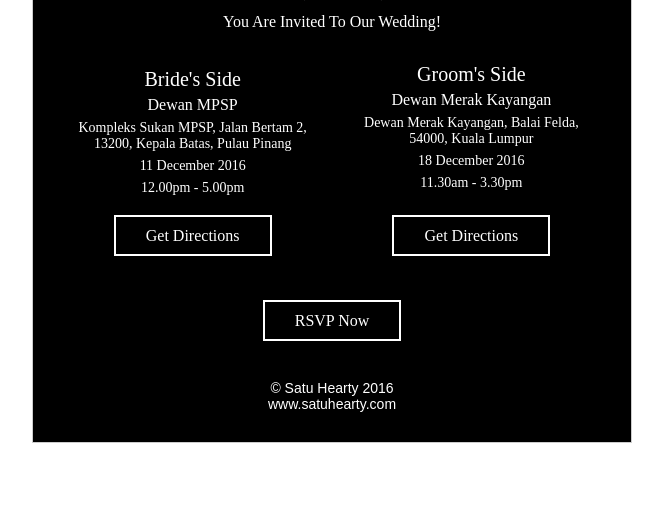
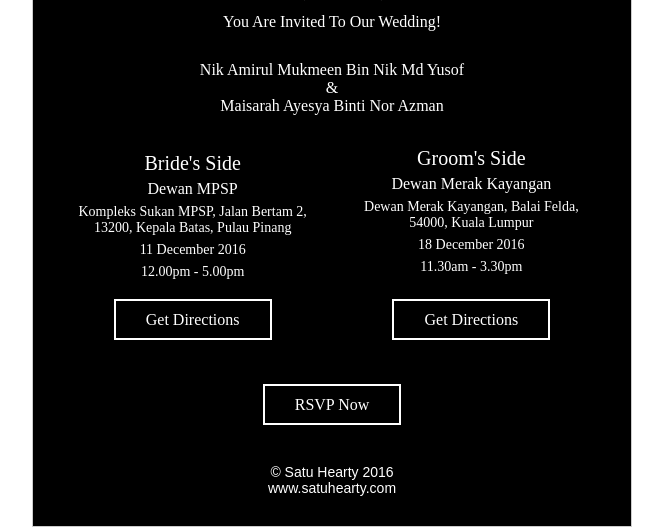
Before and after one commit to nikyusof/M-M, a plain HTML site: page invitation.html in a window 1280 px wide. Shown: the part 498-1027 px from the top of the page, without its empty margins (308-971 px from the left). Before the commit the page ends 971 px from the top, so only its background shows below. Drawn offline with Linux system fonts and the light colour scheme.

Commit message:
This is working

```diff
--- a/invitation.html
+++ b/invitation.html
@@ -46,6 +46,11 @@
                 <tr>
                   <td style="padding: 0 0 30px 0; color: #ffffff; text-align: center; font-family: 'Avenir Next'; font-size: 16px;">
                     You Are Invited To Our Wedding!
+                  </td>
+                </tr>
+                <tr>
+                  <td style="padding: 0 0 30px 0; color: #ffffff; text-align: center; font-family: 'Avenir Next'; font-size: 16px;">
+                    Nik Amirul Mukmeen Bin Nik Md Yusof<br />&<br />Maisarah Ayesya Binti Nor Azman
                   </td>
                 </tr>
 								<tr>
```
